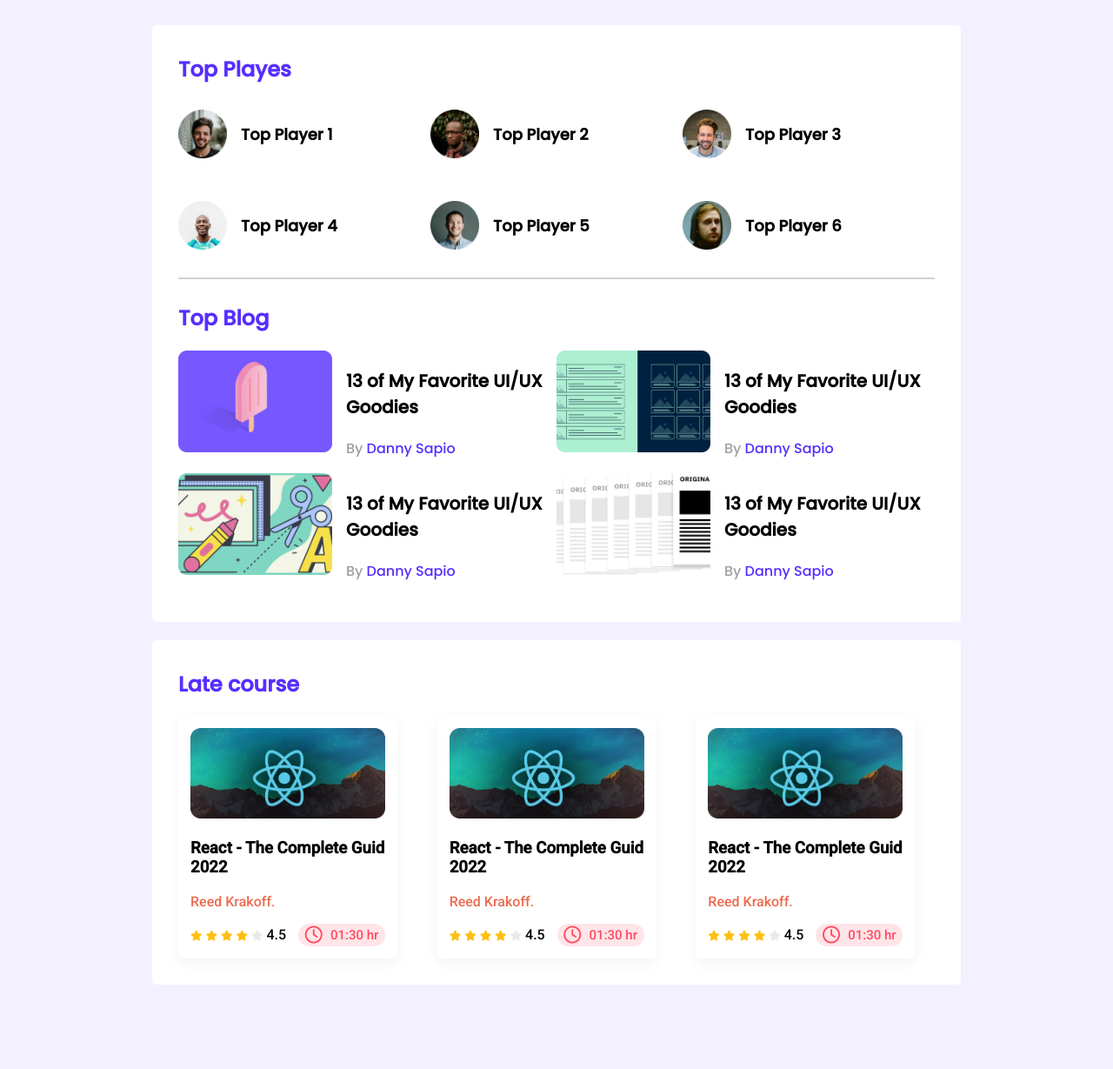
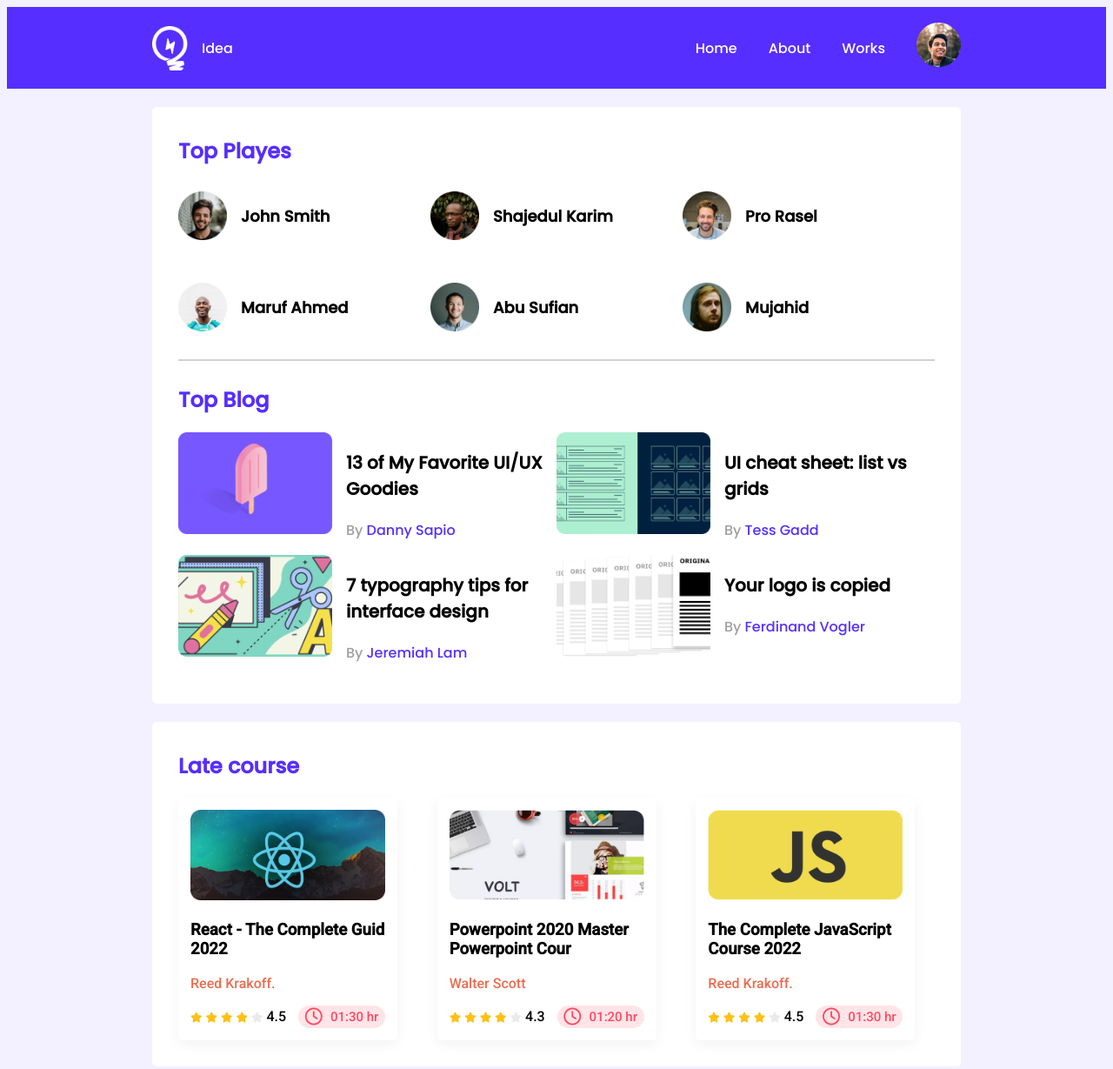
Before and after one commit to MohammadAmitHasan/Leader-Board, a plain HTML site: page index.html in a window 1280 px wide. Shown: the whole page at 87% size. Before the commit the page ends 1168 px from the top, so only its background shows below. Drawn offline with Linux system fonts and the light colour scheme.

Commit message:
nav bar added

```diff
--- a/index.html
+++ b/index.html
@@ -15,7 +15,21 @@
 <body>
     <!-- Header Start -->
     <header>
+        <nav>
+            <div class="nav-items">
+                <div class="nav-elements hide">
+                    <img class="icon" src="images/icons/logo.png" alt="">
+                    <span>Idea</span>
+                </div>
 
+                <div class="nav-elements show">
+                    <a href="">Home</a>
+                    <a href="">About</a>
+                    <a href="">Works</a>
+                    <a href=""><img src="images/icons/profile.png" alt=""></a>
+                </div>
+            </div>
+        </nav>
     </header>
     <main>
         <!-- Top Players and top blogs -->
@@ -26,27 +40,27 @@
                 <div class="players">
                     <div class="player">
                         <img src="images/players/player-1.png" alt="">
-                        <h4 class="player-name">Top Player 1</h4>
+                        <h4 class="player-name">John Smith</h4>
                     </div>
                     <div class="player">
                         <img src="images/players/player-2.png" alt="">
-                        <h4 class="player-name">Top Player 2</h4>
+                        <h4 class="player-name">Shajedul Karim</h4>
                     </div>
                     <div class="player">
                         <img src="images/players/player-3.png" alt="">
-                        <h4 class="player-name">Top Player 3</h4>
+                        <h4 class="player-name">Pro Rasel</h4>
                     </div>
                     <div class="player">
                         <img src="images/players/player-4.png" alt="">
-                        <h4 class="player-name">Top Player 4</h4>
+                        <h4 class="player-name">Maruf Ahmed</h4>
                     </div>
                     <div class="player">
                         <img src="images/players/player-5.png" alt="">
-                        <h4 class="player-name">Top Player 5</h4>
+                        <h4 class="player-name">Abu Sufian</h4>
                     </div>
                     <div class="player">
                         <img src="images/players/player-6.png" alt="">
-                        <h4 class="player-name">Top Player 6</h4>
+                        <h4 class="player-name">Mujahid</h4>
                     </div>
                 </div>
             </div>
@@ -61,7 +75,8 @@
                             <img src="images/blogs/blog-1.png" alt="">
                         </div>
                         <div class="blog-info">
-                            <h3 class="blog-title">13 of My Favorite UI/UX Goodies</h3>
+                            <h3 class="blog-title">13 of My Favorite
+                                UI/UX Goodies</h3>
                             <p class="blog-author">
                                 By <a href="">Danny Sapio</a>
                             </p>
@@ -72,9 +87,10 @@
                             <img src="images/blogs/blog-2.png" alt="">
                         </div>
                         <div class="blog-info">
-                            <h3 class="blog-title">13 of My Favorite UI/UX Goodies</h3>
+                            <h3 class="blog-title">UI cheat sheet:
+                                list vs grids</h3>
                             <p class="blog-author">
-                                By <a href="">Danny Sapio</a>
+                                By <a href="">Tess Gadd</a>
                             </p>
                         </div>
                     </article>
@@ -83,9 +99,10 @@
                             <img src="images/blogs/blog-3.png" alt="">
                         </div>
                         <div class="blog-info">
-                            <h3 class="blog-title">13 of My Favorite UI/UX Goodies</h3>
+                            <h3 class="blog-title">7 typography tips
+                                for interface design</h3>
                             <p class="blog-author">
-                                By <a href="">Danny Sapio</a>
+                                By <a href="">Jeremiah Lam</a>
                             </p>
                         </div>
                     </article>
@@ -94,9 +111,10 @@
                             <img src="images/blogs/blog-4.png" alt="">
                         </div>
                         <div class="blog-info">
-                            <h3 class="blog-title">13 of My Favorite UI/UX Goodies</h3>
+                            <h3 class="blog-title">Your logo is
+                                copied</h3>
                             <p class="blog-author">
-                                By <a href="">Danny Sapio</a>
+                                By <a href="">Ferdinand Vogler</a>
                             </p>
                         </div>
                     </article>
@@ -139,14 +157,14 @@
                 </div>
                 <div class="course">
                     <div class="course-banner">
-                        <img src="images/courses/course-1.png" alt="">
+                        <img src="images/courses/course-2.png" alt="">
                     </div>
                     <div class="course-details">
                         <h3 class="course-titile">
-                            React - The Complete Guid 2022
+                            Powerpoint 2020 Master Powerpoint Cour
                         </h3>
                         <p class="course-author">
-                            Reed Krakoff.
+                            Walter Scott
                         </p>
                         <div class="course-info">
                             <div>
@@ -155,22 +173,22 @@
                                 <i class="fas fa-star filled"></i>
                                 <i class="fas fa-star filled"></i>
                                 <i class="fas fa-star empty"></i>
-                                <span>4.5</span>
+                                <span>4.3</span>
                             </div>
                             <div class="course-duration">
                                 <i class="far fa-clock"></i>
-                                <span>01:30 hr</span>
+                                <span>01:20 hr</span>
                             </div>
                         </div>
                     </div>
                 </div>
                 <div class="course">
                     <div class="course-banner">
-                        <img src="images/courses/course-1.png" alt="">
+                        <img src="images/courses/course-3.png" alt="">
                     </div>
                     <div class="course-details">
                         <h3 class="course-titile">
-                            React - The Complete Guid 2022
+                            The Complete JavaScript Course 2022
                         </h3>
                         <p class="course-author">
                             Reed Krakoff.
--- a/styles/style.css
+++ b/styles/style.css
@@ -6,6 +6,7 @@ body{
     background-color: #F3F1FF;
     font-family: 'Poppins', sans-serif;
 }
+
 main{
     display: flex;
     flex-direction: column;
@@ -21,6 +22,39 @@ main{
 hr{
     border: 1px solid #D1D1D1;
     margin-bottom: 27px;
+}
+
+/* navbar styles */
+nav{
+    height: 94px;
+    background-color: #562EFF;
+    display: flex;
+    justify-content: center;
+    color: white;
+}
+.nav-items{
+    display: flex;
+    width: 930px;
+    height: 94px;
+    justify-content: space-between;
+}
+.nav-elements{
+    height: 94px;
+    display: flex;
+    align-items: center;
+}
+
+nav img{
+    height: 51px;
+}
+.icon{
+    margin-right: 16px;
+}
+.nav-elements a{
+    margin-left: 36px;
+    text-decoration: none;
+    color: white;
+    font-size: 16px;
 }
 
 /* top player styles */
@@ -137,32 +171,56 @@ hr{
 /* For mobile devices */
 
 @media only screen and (max-width: 688px) {
+    body{
+        margin: 0;
+    }
+    .nav-items{
+        display: flex;
+        width: 100%;
+        height: 94px;
+        justify-content: space-around;
+    }
+    .hide{
+        display: none;
+    }
+    .show{
+        display: grid;
+        grid-template-columns: repeat(4,1fr);
+        width: 100%;
+    }
+
     .container{
         width: 100%;
     }
     .players, .courses, .blogs{
         grid-template-columns: 1fr;
     }
-    .player{
-        justify-content: center;
-    }
-    .blogs, .courses{
-        justify-items: center;
+    .blogs, .courses, .players{
+        margin-left: 20px;
     }
 
     .blog{
         flex-direction: column;
         width: 252px;
-        align-items: center;
         margin-bottom: 20px;
+    }
+    .blog-info{
+        margin-left:0;
     }
 }
 
 /* For Tablat devices */
 
 @media only screen and (min-width:689px) and (max-width:991px) {
+    .nav-items{
+        display: flex;
+        width: 100%;
+        height: 94px;
+        justify-content: space-around;
+    }
     .container{
         width: 90%;
+        margin: 0 auto;
     }
     .players, .courses, .blogs{
         grid-template-columns: repeat(2, 1fr);
```
